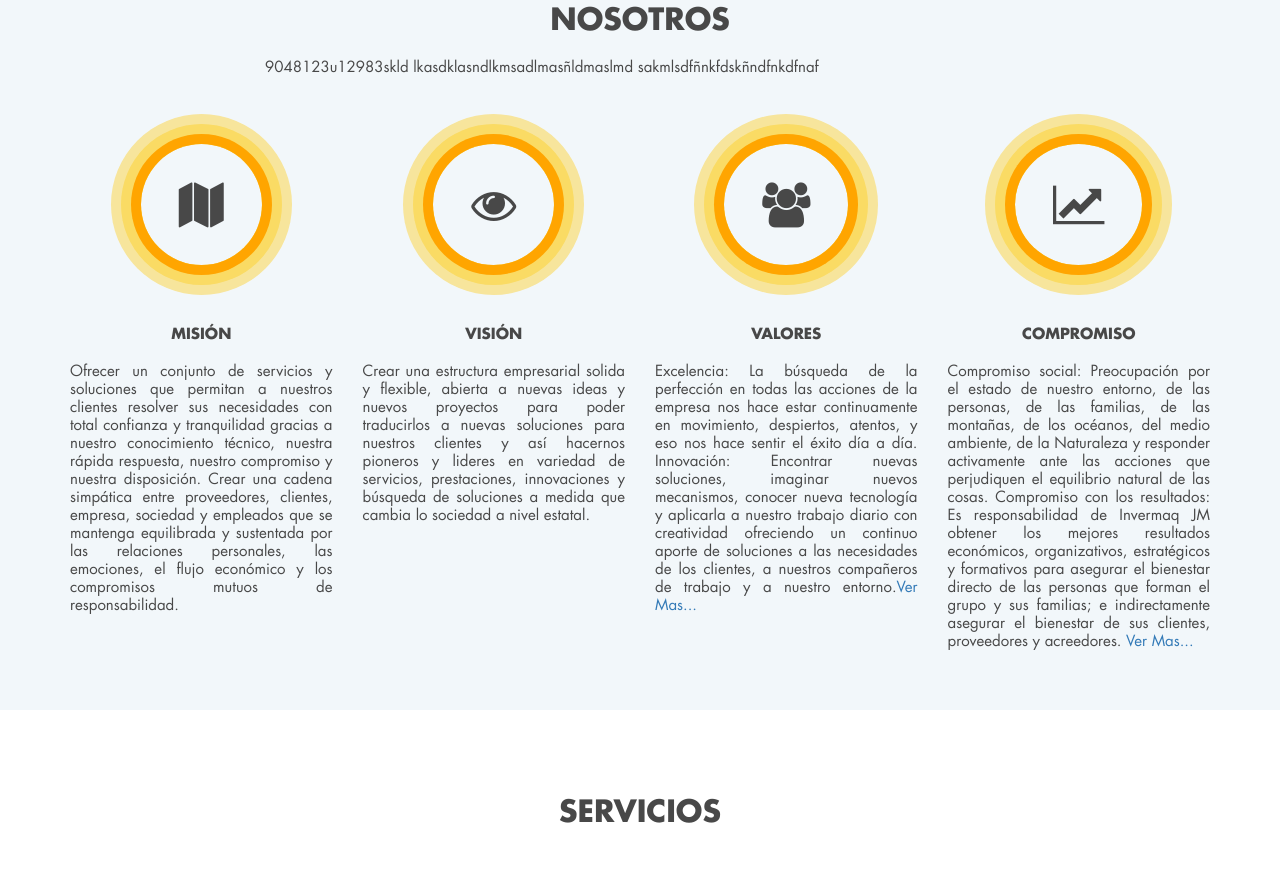
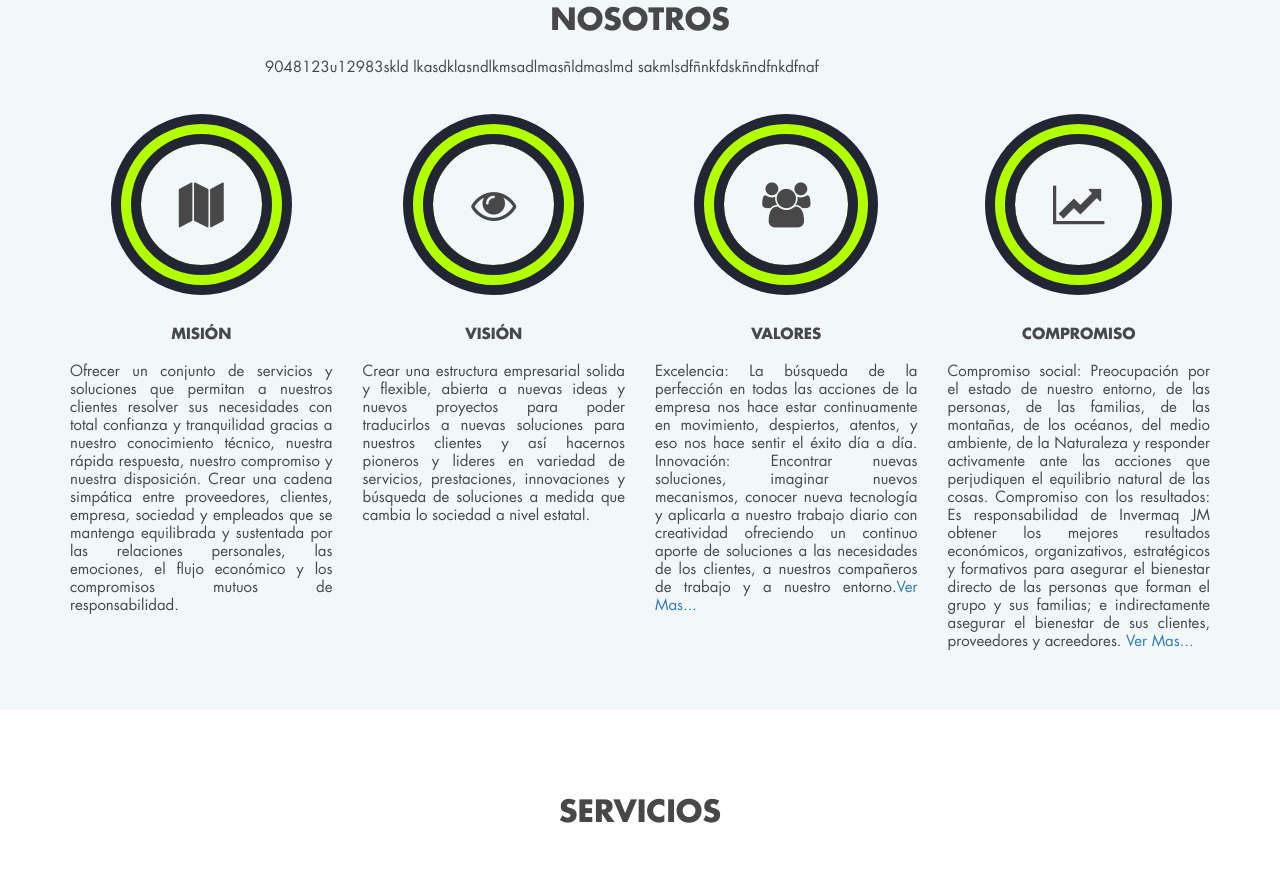
Before and after one commit to juanlll/dise-o-invermaq, a plain HTML site: page index.html in a window 1280 px wide. Shown: the part 1264-2139 px from the top of the page. Drawn offline with Linux system fonts and the light colour scheme.

Commit message:
second commit

```diff
--- a/css/custom.css
+++ b/css/custom.css
@@ -316,7 +316,7 @@ nav.navbar.bootsnav ul.nav > li > a:hover,nav.navbar.bootsnav ul.nav > li > a:fo
 .why_us_item{ padding-top: 55px;}
 #why_us .fa{
     border-radius: 100%;
-    box-shadow: 0 0 0 10px orange, 0 0 0 20px #fadb64, 0 0 0 30px #f7e59c;
+        box-shadow: 0 0 0 10px rgb(34, 37, 51), 0 0 0 20px #b2ff00, 0 0 0 30px #222533;
     padding: 38px;
     font-size:45px;
 }
```
